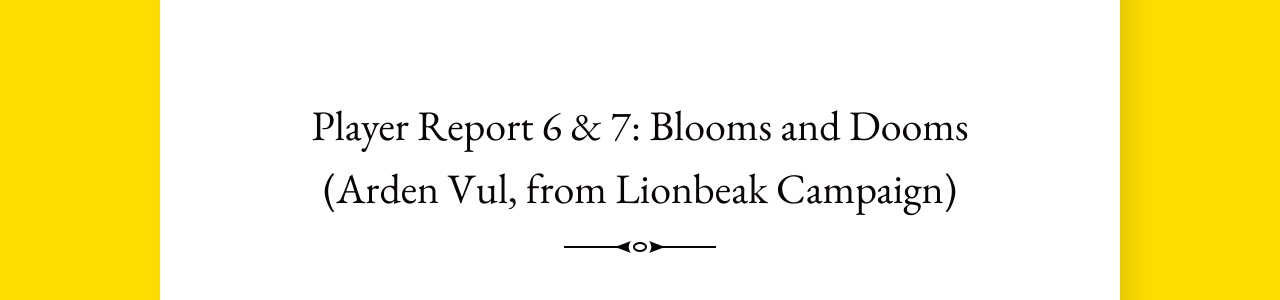
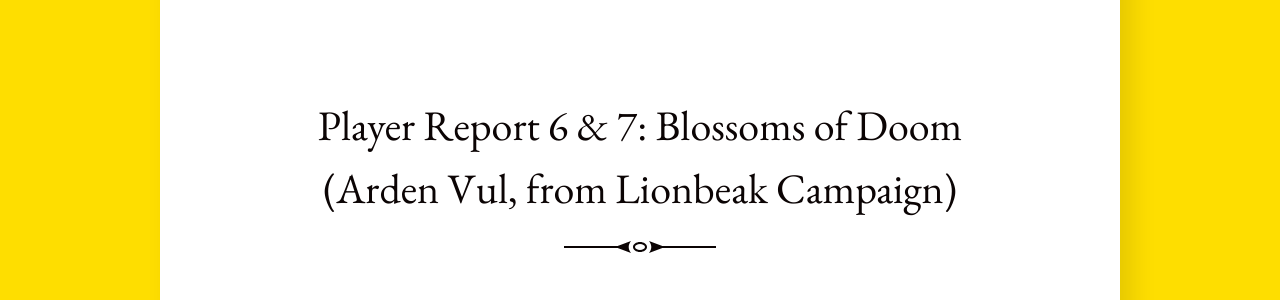
Before and after one commit to InexistentThirdChimera/InexistentThirdChimera.github.io, a Jekyll site: the page built from _posts/2023-04-25-player-report-6-and-7;-Blossoms-Of-Doom-(from-lionbeak-campaign).md, in a window 1280 px wide. Shown: the part 209-509 px from the top of the page. Built offline with Jekyll 4.4.1, drawn with Linux system fonts in a browser that asks for light colours; some of the changed text lies outside the part shown.

Commit message:
fixed title

```diff
--- a/_posts/2023-04-25-player-report-6-and-7;-Doom-And-Gloom-(from-lionbeak-campaign).md
+++ b/_posts/2023-04-25-player-report-6-and-7;-Blossoms-Of-Doom-(from-lionbeak-campaign).md
@@ -1,5 +1,5 @@
 ---
-title: "Player Report 6 & 7: Blooms and Dooms (Arden Vul, from Lionbeak Campaign)"
+title: "Player Report 6 & 7: Blossoms of Doom (Arden Vul, from Lionbeak Campaign)"
 author: Alessandro Mattia Arrighetti
 category: Player-Reports
 layout: post
```
Also changed, not shown: other parts of _posts/2023-04-25-player-report-6-and-7;-Blossoms-Of-Doom-(from-lionbeak-campaign).md (+1 -1 lines).
